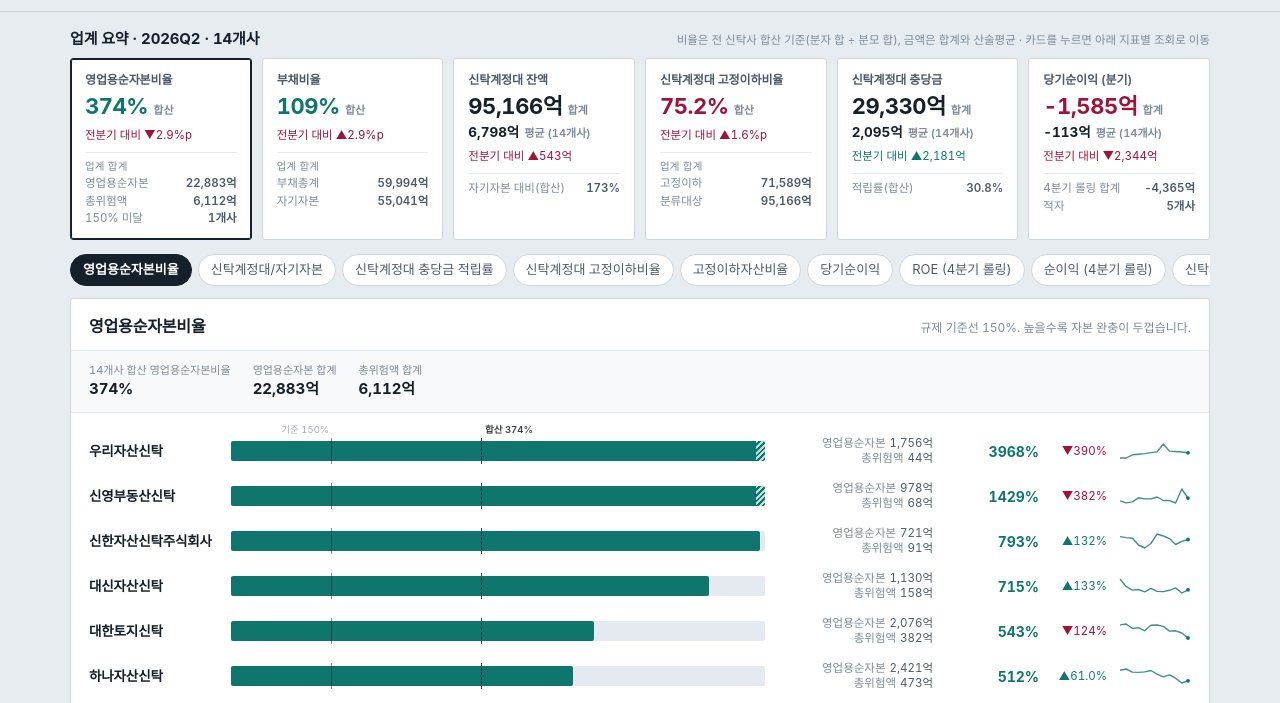
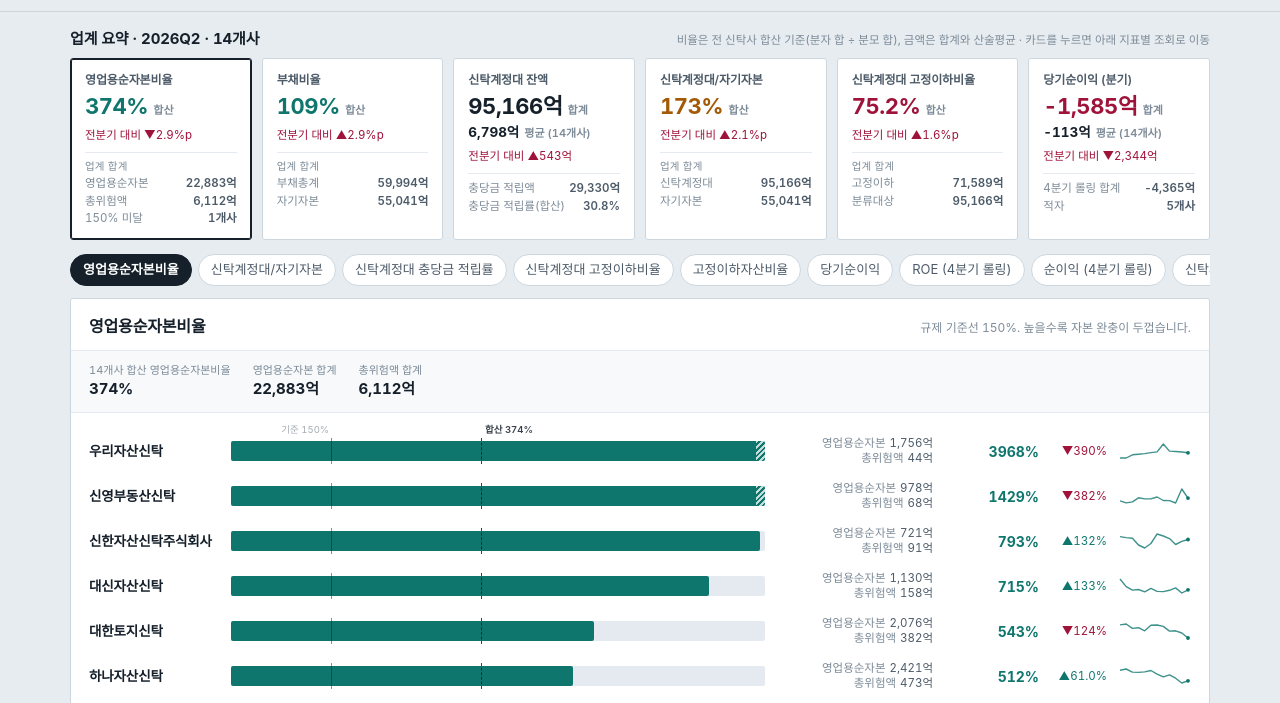
Before and after one commit to alecto73/trust-viewer, a plain HTML site: page index.html in a window 1280 px wide. Shown: the part 69-772 px from the top of the page. Drawn offline with Linux system fonts and the light colour scheme; a web font is replaced by a local one.

Commit message:
feat: 요약 카드에 신탁계정대/자기자본 추가(충당금 카드 대체), 홈 화면 아이콘 연결

```diff
--- a/index.html
+++ b/index.html
@@ -4,6 +4,13 @@
 <meta charset="UTF-8">
 <meta name="viewport" content="width=device-width, initial-scale=1">
 <title>부동산 신탁사 재무건전성 지표</title>
+<link rel="manifest" href="manifest.webmanifest">
+<link rel="icon" type="image/png" sizes="32x32" href="icons/favicon-32.png">
+<link rel="apple-touch-icon" sizes="180x180" href="icons/apple-touch-icon.png">
+<meta name="theme-color" content="#e7ecf0">
+<meta name="mobile-web-app-capable" content="yes">
+<meta name="apple-mobile-web-app-capable" content="yes">
+<meta name="apple-mobile-web-app-title" content="신탁 재무지표">
 <link rel="stylesheet" href="https://cdn.jsdelivr.net/gh/orioncactus/pretendard@v1.3.9/dist/web/variable/pretendardvariable-dynamic-subset.min.css">
 <style>
 :root{
@@ -317,11 +324,11 @@
   {k:'debt_ratio', t:'부채비율', kind:'ratio',
     lines:Q=>{ const a=average('debt_ratio',Q); return [['부채총계',won(a?.nu)],['자기자본',won(a?.de)]]; }},
   {k:'trust_account_loan', t:'신탁계정대 잔액', kind:'amount', f:'trust_account_loan',
-    lines:Q=>{ const a=average('tal_to_equity',Q); return [['자기자본 대비(합산)',a?fmt(a.v,'%'):'–']]; }},
+    lines:Q=>{ const a=average('allowance_coverage',Q); return [['충당금 적립액',won(a?.nu)],['충당금 적립률(합산)',a?fmt(a.v,'%'):'–']]; }},
+  {k:'tal_to_equity', t:'신탁계정대/자기자본', kind:'ratio',
+    lines:Q=>{ const a=average('tal_to_equity',Q); return [['신탁계정대',won(a?.nu)],['자기자본',won(a?.de)]]; }},
   {k:'tal_substandard_ratio', t:'신탁계정대 고정이하비율', kind:'ratio',
     lines:Q=>{ const a=average('tal_substandard_ratio',Q); return [['고정이하',won(a?.nu)],['분류대상',won(a?.de)]]; }},
-  {k:'allowance_coverage', t:'신탁계정대 충당금', kind:'amount', f:'allowance_tal',
-    lines:Q=>{ const a=average('allowance_coverage',Q); return [['적립률(합산)',a?fmt(a.v,'%'):'–']]; }},
   {k:'net_income', t:'당기순이익 (분기)', kind:'amount', f:'net_income', signed:true,
     lines:Q=>{ const t=total('net_income_ttm',Q); const loss=D.companies.filter(c=>{const v=val(c.code,'net_income',Q);return v!=null&&v<0}).length;
       return [['4분기 롤링 합계',won(t?.sum)],['적자',`${loss}개사`]]; }},
```
